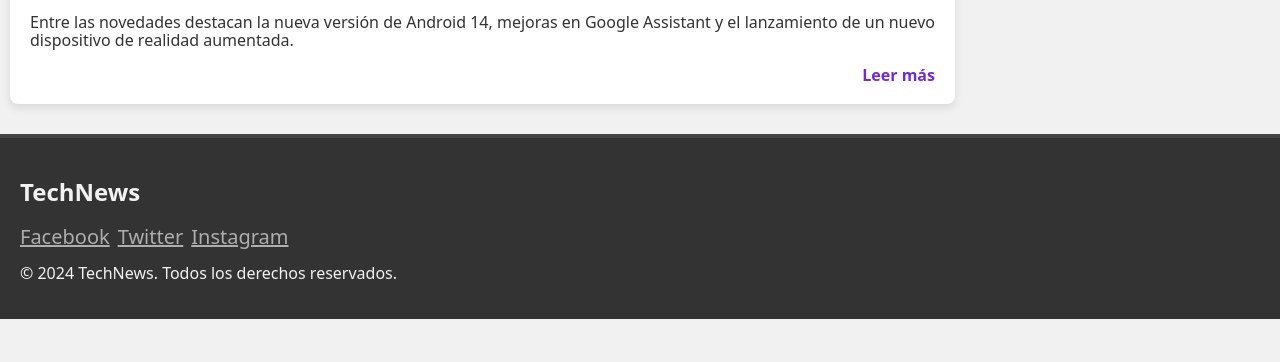
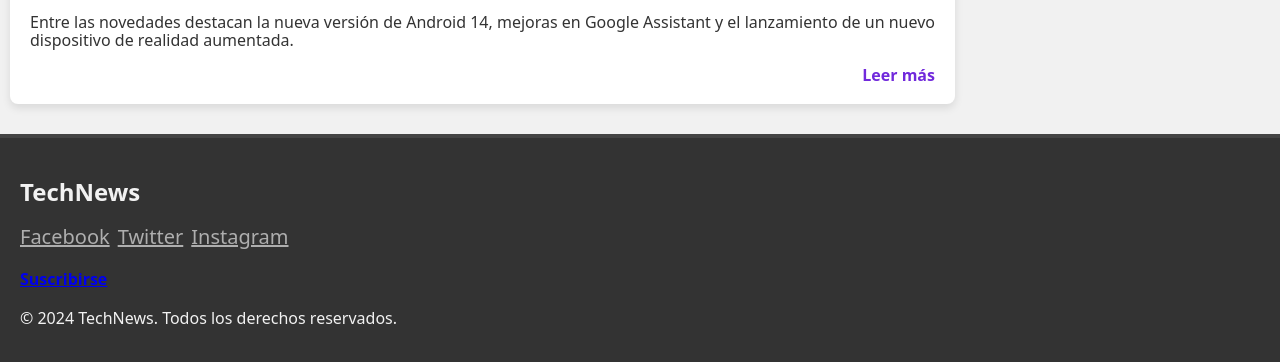
Before and after one commit to valebearzotti/daw-tp2, a plain HTML site: page index.html in a window 1280 px wide. Shown: the part 1620-1982 px from the top of the page. Before the commit the page ends 1939 px from the top, so only its background shows below. Drawn offline with Linux system fonts and the light colour scheme.

Commit message:
add link to subscription.html

```diff
--- a/index.html
+++ b/index.html
@@ -103,6 +103,7 @@
             <a href="#">Twitter</a>
             <a href="#">Instagram</a>
         </div>
+        <h4><a href="./subscription.html">Suscribirse</a></h4>
         <p>© 2024 TechNews. Todos los derechos reservados.</p>
     </div>
 
```
Also changed, not shown: subscription.html (+1 -0 lines).
